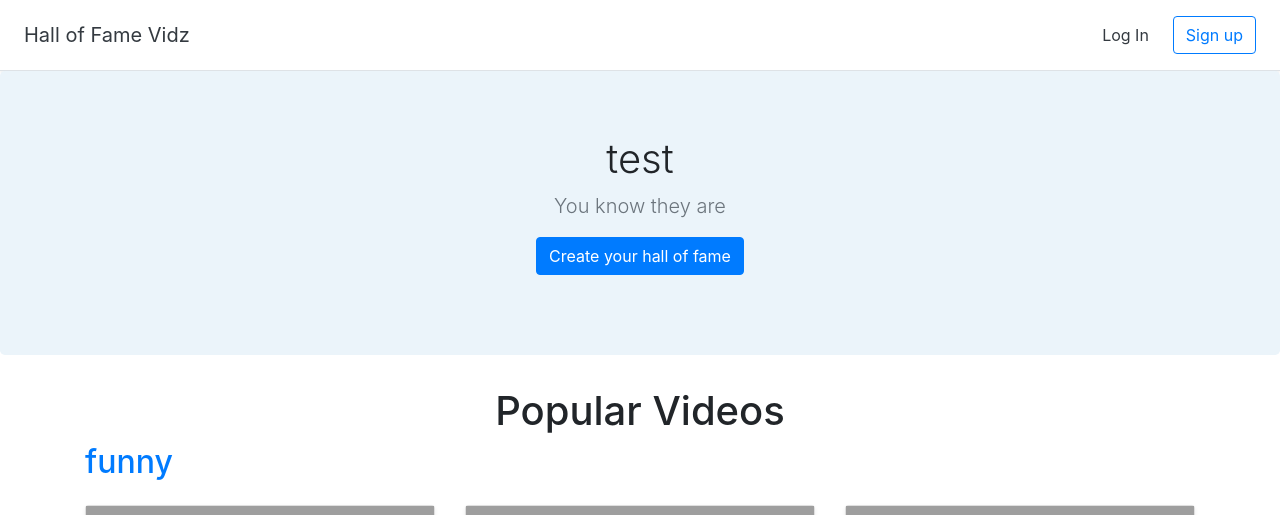
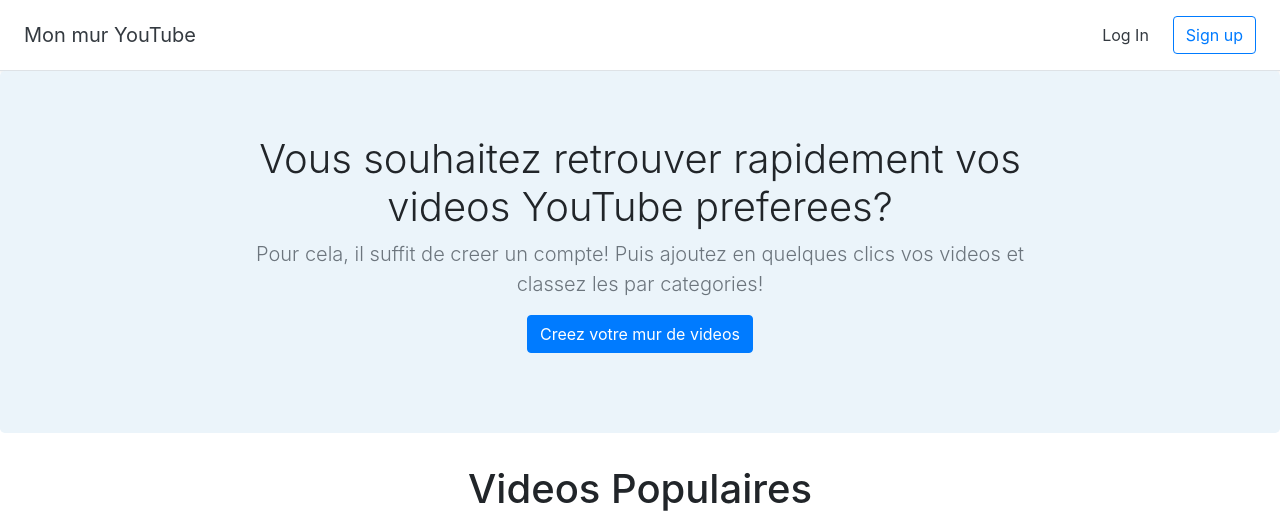
Before and after one commit to MerryPoppins92/django-youtube-mur, a Django app: page / in a window 1280 px wide. Shown: the top 515 px of the page. Run offline with Django 3.2, Linux system fonts and the light colour scheme; data comes from the database, SQL or seed files in the repository; some libraries are stand-ins or nearby versions; grey boxes are pictures that could not be loaded.

Commit message:
contenu francais

```diff
--- a/halls/templates/halls/add_video.html
+++ b/halls/templates/halls/add_video.html
@@ -2,7 +2,7 @@
   {% extends 'halls/base.html' %}
 {% block content %}
 <div class="container">
-  <h2>Add Video to {{ hall.title }}</h2>
+  <h2>Ajouter une video a {{ hall.title }}</h2>
   <form method="post" id="submit_video">
     {% csrf_token %}
     {% load widget_tweaks %}
@@ -15,10 +15,10 @@
     </div>
     {% endfor %}
 
-    <button type="submit" class="btn btn-primary">Add</button>
+    <button type="submit" class="btn btn-primary">Ajouter</button>
   </form>
   <br>
-  <h2>OR</h2>
+  <h2>ou</h2>
   <form>
     {% for field in search_form %}
     <div class="form-group">
--- a/halls/templates/halls/base.html
+++ b/halls/templates/halls/base.html
@@ -5,7 +5,7 @@
 <head>
   <meta charset="utf-8">
   <meta name="viewport" content="width=device-width, initial-scale=1, shrink-to-fit=no">
-  <title>Hall of fame vidz</title>
+  <title>Mon mur YouTube</title>
   <link rel="stylesheet" href="https://stackpath.bootstrapcdn.com/bootstrap/4.2.1/css/bootstrap.min.css" integrity="sha384-GJzZqFGwb1QTTN6wy59ffF1BuGJpLSa9DkKMp0DgiMDm4iYMj70gZWKYbI706tWS" crossorigin="anonymous">
   <link href="{% static 'custom.css' %}" rel="stylesheet">
   <link rel="shortcut icon" type="image/png" href="{% static 'favicon.ico' %}" />
@@ -13,7 +13,7 @@
 
 <body>
   <div class="d-flex flex-column flex-md-row align-items-center p-3 px-md-4 bg-white border-bottom shadow-sm">
-    <h5 class="my-0 mr-md-auto font-weight-normal"><a href="{% url 'home' %}" class="text-dark">Hall of Fame Vidz</a></h5>
+    <h5 class="my-0 mr-md-auto font-weight-normal"><a href="{% url 'home' %}" class="text-dark">Mon mur YouTube</a></h5>
     <nav class="my-2 my-md-0 mr-md-3">
       {% if user.is_authenticated %}
       <a class="p-2 text-dark" href="{% url 'dashboard' %}">Dashboard</a>
--- a/halls/templates/halls/create_hall.html
+++ b/halls/templates/halls/create_hall.html
@@ -1,7 +1,7 @@
 {% extends 'halls/base.html' %}
 {% block content %}
 <div class="container">
-  <h2>Create Hall of Fame</h2>
+  <h2>Creater un mur</h2>
     <form method="POST">
     {% csrf_token %}
     {% load widget_tweaks %}
@@ -12,7 +12,7 @@
       {% render_field field class="form-control" %}
       </div>
     {% endfor %}
-    <button type="submit" class="btn btn-primary">Create</button>
+    <button type="submit" class="btn btn-primary">Creer</button>
     </form>
 
 </div>
--- a/halls/templates/halls/delete_hall.html
+++ b/halls/templates/halls/delete_hall.html
@@ -1,11 +1,11 @@
 {% extends 'halls/base.html' %}
 {% block content %}
 	<div class="container">
-	<h2>Are you sure you want to delete this hall?</h2>
+	<h2>Etes-vous sur de vouloir supprimer ce mur?</h2>
 		<form method="POST">
 			{% csrf_token %}
 			{{ form.as_p }}
-			<button type="submit" class="btn btn-danger">Delete</button>
+			<button type="submit" class="btn btn-danger">Supprimer</button>
 		</form>
 		<br>
 		<h2><a href="{% url 'detail_hall' hall.id %}">{{ hall.title }}</a></h2>
--- a/halls/templates/halls/delete_video.html
+++ b/halls/templates/halls/delete_video.html
@@ -1,11 +1,11 @@
 {% extends 'halls/base.html' %}
 {% block content %}
 <div class="container">
-	<h2>Are you sure you want to delete this video?</h2>
+	<h2>Etes-vous sur de vouloir supprimer cette video?</h2>
 	<form method="POST">
 	{% csrf_token %}
 	{{ form.as_p }}
-	<button type="submit" class="btn btn-danger">Delete</button>
+	<button type="submit" class="btn btn-danger">Supprimer</button>
 	</form>
 		<div class="row">
 
--- a/halls/templates/halls/home.html
+++ b/halls/templates/halls/home.html
@@ -2,15 +2,15 @@
   {% block content %}
   <section class="jumbotron text-center">
  <div class="container">
- 	<h1 class="jumbotron-heading">test</h1>
- 	<p class="lead text-muted">You know they are</p>
+ 	<h1 class="jumbotron-heading">Vous souhaitez retrouver rapidement vos videos YouTube preferees?</h1>
+ 	<p class="lead text-muted">Pour cela, il suffit de creer un compte! Puis ajoutez en quelques clics vos videos et classez les par categories!</p>
  	<p>
- 		<a href="{% url 'create_hall' %}" class="btn btn-primary">Create your hall of fame</a>
+ 		<a href="{% url 'create_hall' %}" class="btn btn-primary">Creez votre mur de videos</a>
  	</p>
   </div>
   </section>
  <div class="container">
- 	<h1 class="text-center">Popular Videos</h1>
+ 	<h1 class="text-center">Videos Populaires</h1>
  {% for hall in popular_halls %}
  <h2><a href="{% url 'detail_hall' hall.id %}">{{ hall.title }}</a></h2>
 		<div class="row">
@@ -28,7 +28,7 @@
 		</div>
 	{% endfor %}
 
- 	<h1 class="text-center">Recent Videos</h1>
+ 	<h1 class="text-center">Les dernieres videos</h1>
  {% for hall in popular_halls %}
  <h2><a href="{% url 'detail_hall' hall.id %}">{{ hall.title }}</a></h2>
 		<div class="row">
--- a/halls/templates/halls/update_hall.html
+++ b/halls/templates/halls/update_hall.html
@@ -1,7 +1,7 @@
 {% extends 'halls/base.html' %}
 {% block content %}
 <div class="container">
-<h2>Edit Hall of Fame</h2>
+<h2>Editer votre mur</h2>
 <form method="POST">
 {% csrf_token %}
 {% load widget_tweaks %}
@@ -12,9 +12,9 @@
 {% render_field field class="form-control" %}
 </div>
 {% endfor %}
-<button type="submit" class="btn btn-primary">Save</button>
+<button type="submit" class="btn btn-primary">Enregistrer</button>
 </form>
-<a href="{% url 'delete_hall' hall.id %}" class="btn btn-danger mt-3">Delete this home of fame</a>
+<a href="{% url 'delete_hall' hall.id %}" class="btn btn-danger mt-3">Supprimer cette categorie</a>
 </div>
 
 {% endblock %}
```
Also changed, not shown: halls/templates/halls/dashboard.html (+5 -5 lines), halls/templates/halls/detail_hall.html (+4 -4 lines).
